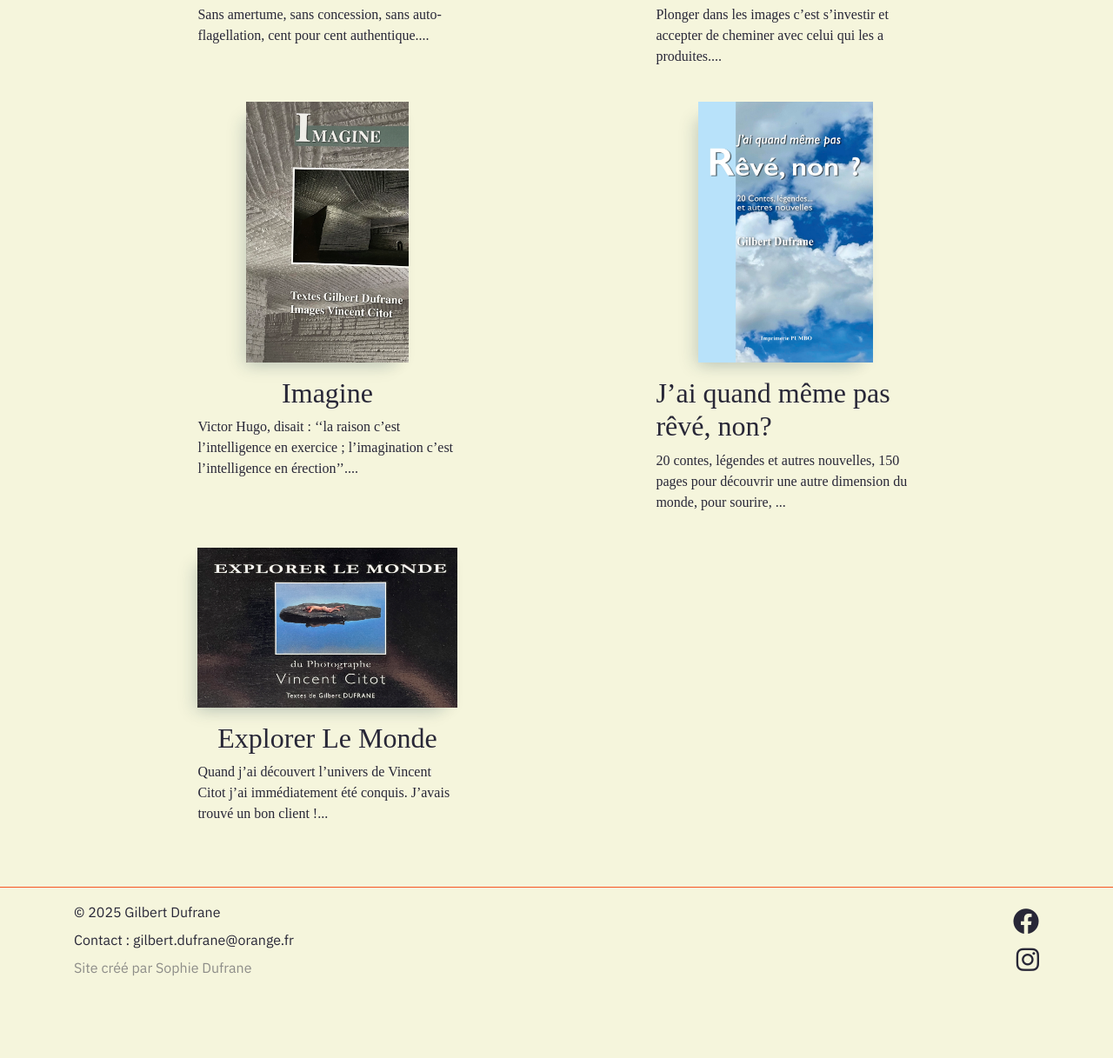
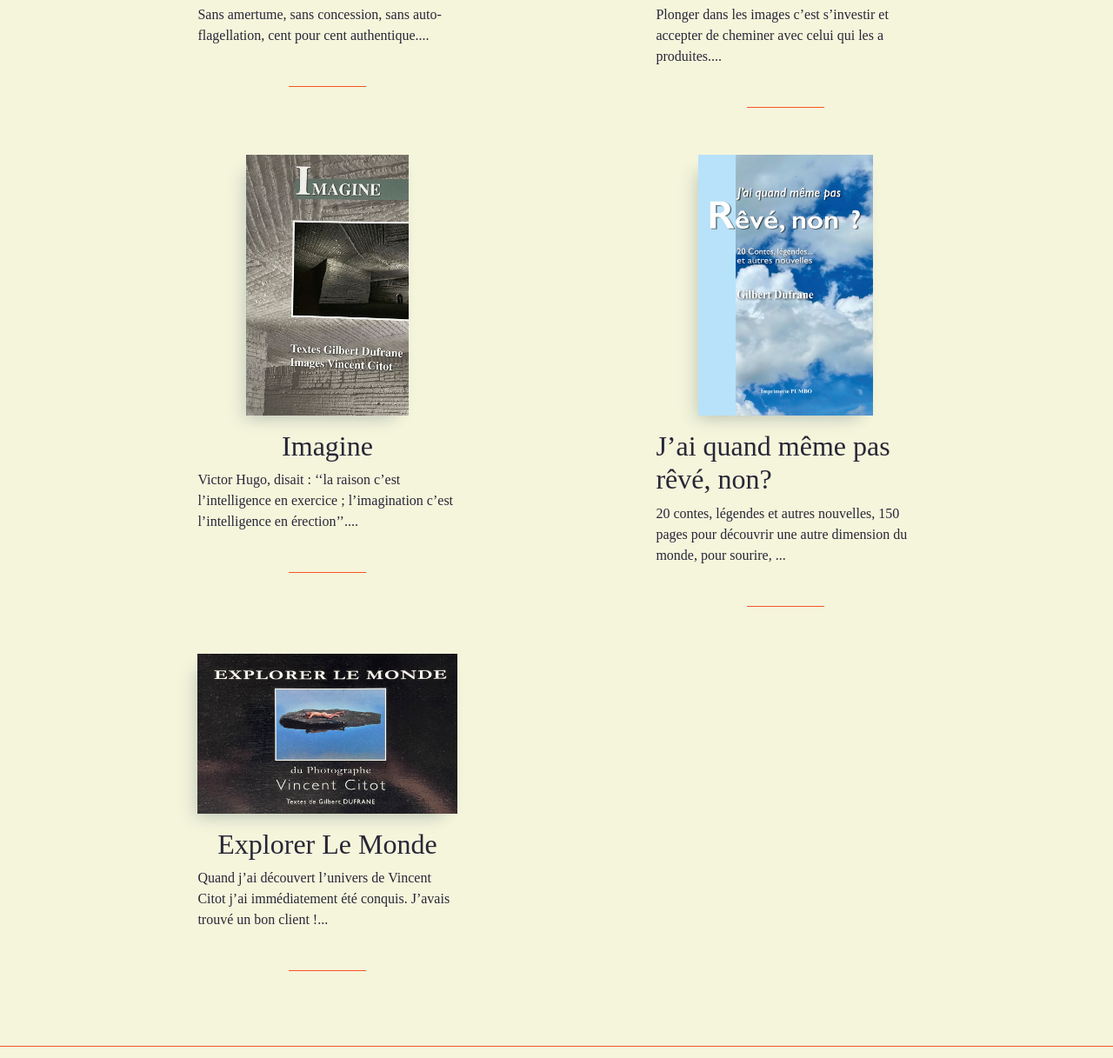
Before and after one commit to SophieDufrane/gilbert-dufrane-v2, a plain HTML site: page ouvrages.html in a window 1280 px wide. Shown: the part 476-1693 px from the top of the page at 87% size. Before the commit the page ends 1617 px from the top, so only its background shows below. Drawn offline with nearby package versions, Linux system fonts and the light colour scheme; a web font is replaced by a local one.

Commit message:
feat: add section-divider between book-cards in ouvrages page

```diff
--- a/ouvrages.html
+++ b/ouvrages.html
@@ -92,6 +92,7 @@
                 réaliste. Une introspection me conduisant sur 150 pages à un
                 portrait sans concession et à quelques réflexions diverses.
               </p>
+              <hr class="section-divider align-items-center" />
             </div>
           </div>
 
@@ -120,6 +121,7 @@
                 profité de l’émotion qu’elles éveillaient en moi pour rêver un
                 peu.
               </p>
+              <hr class="section-divider align-items-center" />
             </div>
           </div>
 
@@ -154,6 +156,7 @@
                 s’en éloignent pour laisser au lecteur la possibilité de rêver
                 et d’interpréter.
               </p>
+              <hr class="section-divider align-items-center" />
             </div>
           </div>
 
@@ -187,6 +190,7 @@
                 découvrez des contrées où l’absurde, le fantastique,
                 l’inquiétant et le merveilleux deviennent évidents.
               </p>
+              <hr class="section-divider align-items-center" />
             </div>
           </div>
 
@@ -215,6 +219,7 @@
                 invariant dans les variations, le cheminement vers la liberté
                 auquel nous convie le photographe.
               </p>
+              <hr class="section-divider align-items-center" />
             </div>
           </div>
         </div>
```
